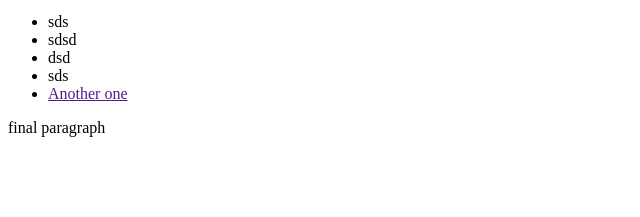
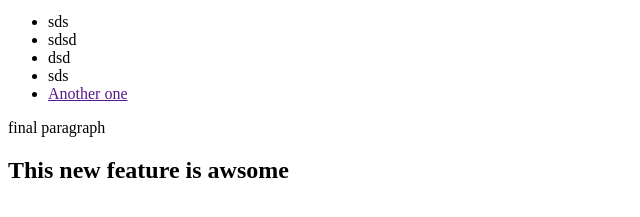
Before and after one commit to luciussulla/gitexercise, a plain HTML site: page index.html in a window 1280 px wide. Shown: the part 101-318 px from the top of the page, without its empty margins (0-640 px from the left). Drawn offline with Linux system fonts and the light colour scheme.

Commit message:
new_feature

```diff
--- a/index.html
+++ b/index.html
@@ -15,5 +15,6 @@
       <li><a href="">Another one</a></li>
   </ul>
   <p> final paragraph</p>
+  <h2>This new feature is awsome</h2>
 </body>
 </html>
```
